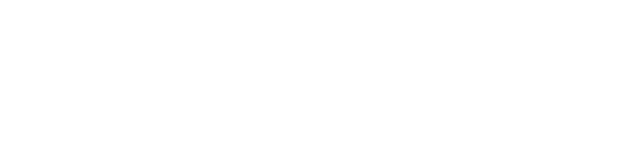
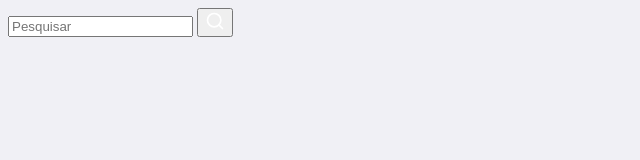
Before and after one commit to joaov56/vertex-teste, a website: page src/views/index.html in a window 1280 px wide. Shown: the whole page, without its empty margins (0-640 px from the left). Drawn offline with Linux system fonts and the light colour scheme.

Commit message:
adiciona icone para a renderização, background color e input

```diff
--- /dev/null
+++ b/public/styles/style.css
@@ -0,0 +1,4 @@
+body{
+    background: #f0f0f5;
+    -webkit-font-smoothing: antialiase;
+}
--- a/src/views/index.html
+++ b/src/views/index.html
@@ -4,8 +4,15 @@
     <meta charset="UTF-8">
     <meta name="viewport" content="width=device-width, initial-scale=1.0">
     <title>Teste-Vertex</title>
+
+    <link rel="stylesheet" href="/styles/style.css">
 </head>
 <body>
 
+    <input placeholder="Pesquisar">
+    <button>
+        <img src="/assets/search.svg">
+    </button>
+
 </body>
 </html>
```
Also changed, not shown: public/assets/search.svg (added), public/styles/styles.css (deleted).
